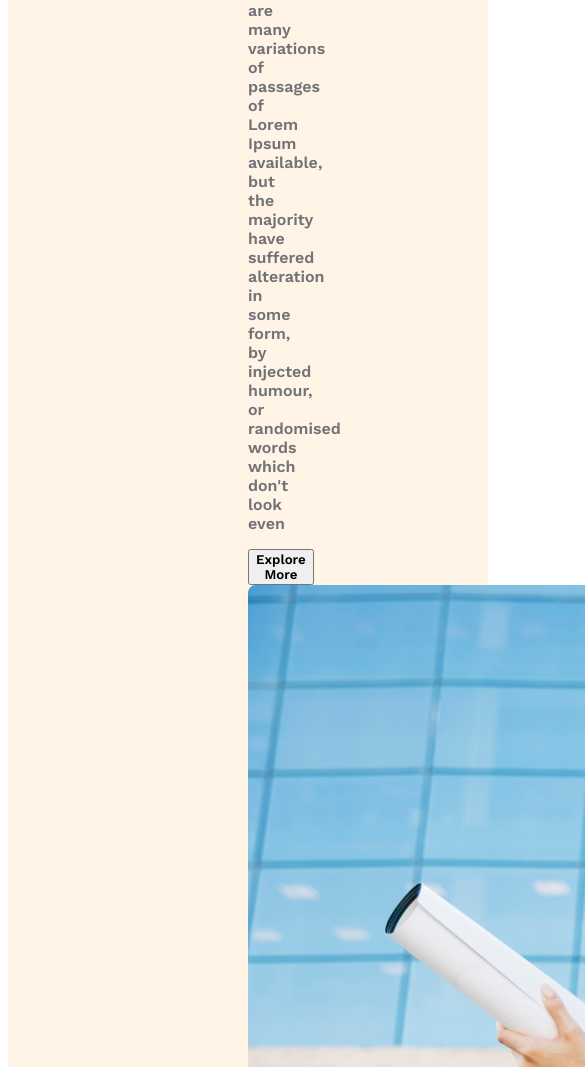
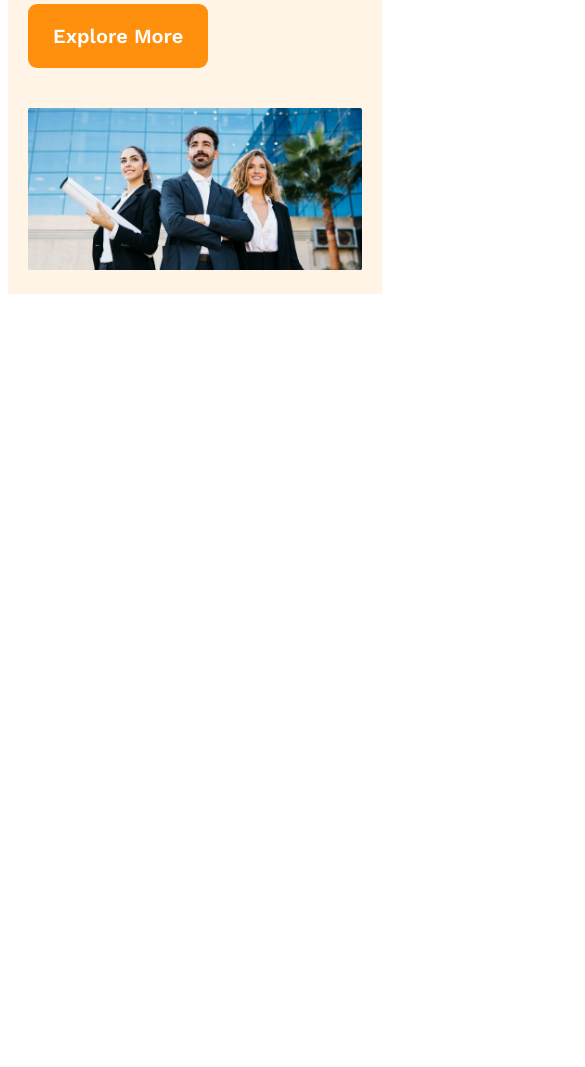
Before and after one commit to emonhosen0130/g3-architects-web, a plain HTML site: page index.html in a window 390 px wide. Shown: the part 722-1789 px from the top of the page, 585 px wide, since content can reach past the window. After the commit the page ends 1024 px from the top, so only its background shows below. Drawn offline with nearby package versions, Linux system fonts and the light colour scheme.

Commit message:
fimish the header section

```diff
--- a/styles/architecs.css
+++ b/styles/architecs.css
@@ -1,6 +1,17 @@
 @import url('https://fonts.googleapis.com/css2?family=Work+Sans:ital,wght@0,600;0,700;1,400&display=swap');
 *{
     font-family: 'Work Sans', sans-serif;
+}
+.btn-primary{
+    border-radius: 9px;
+    background: #FF900E;
+    font-size: 1.25rem;
+    font-weight: 600;
+    padding: 20px 25px;
+    color: #fff;
+    cursor: pointer;
+    border: 0;
+    margin-bottom: 20px;
 }
 header{
     background: rgba(255, 144, 14, 0.10);
@@ -25,7 +36,7 @@ nav li{
     font-weight: 500;
     font-size: 1rem ;
 }
-nav li a {
+nav  li  a {
     text-decoration: none;
     color: #424244;
 }
@@ -43,3 +54,25 @@ nav li a {
 .banner-dec{
     color: #727277;
 }
+.bannre , img {
+   margin-top: 20px;
+    width: 100%;
+}
+
+@media screen and (max-width:576px) {
+    header{
+        padding:20px;
+    }
+    nav{
+    flex-direction: column;
+
+    }
+}
+@media screen and (min-width:576px) and (max-width:960px) {
+   header{
+        padding:50px;
+    }
+    nav{
+        flex-direction: column;
+    }
+}
```
Also changed, not shown: index.html (+11 -6 lines).
